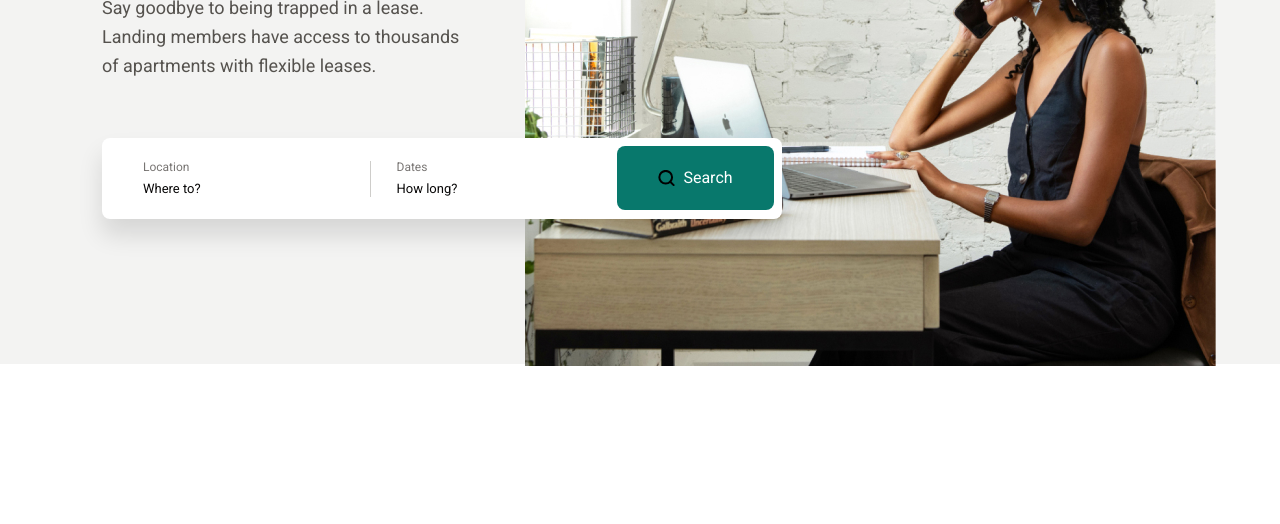
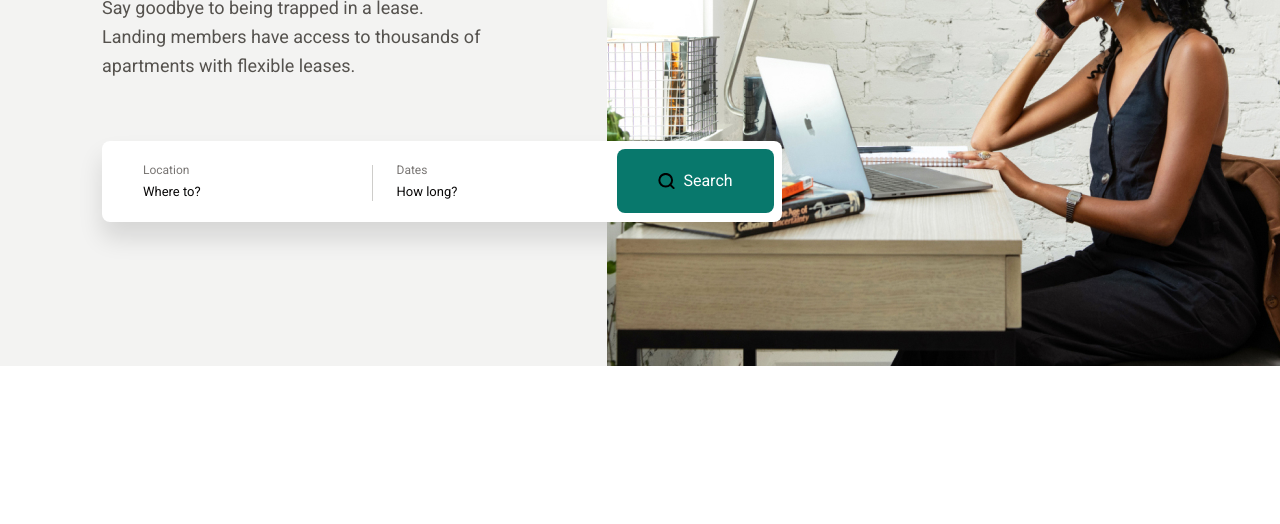
Before and after one commit to UiVGray/tms-hw-6, a plain HTML site: page index.html in a window 1280 px wide. Shown: the part 276-800 px from the top of the page. Drawn offline with Linux system fonts and the light colour scheme.

Commit message:
Change info block & background positioning

```diff
--- a/css/style.css
+++ b/css/style.css
@@ -15,14 +15,16 @@ input, label {
 
 .landing__container {
     position: relative;
+    display: flex;
+    justify-content: space-between;
+    column-gap: 125px;
     max-width: 1440px;
-    height: 640px;
     margin: auto;
     padding: 0 102px;
 }
 
 .landing__heading {
-    max-width: 371px;
+    width: 380px;
     margin-bottom: 8px;
     padding-top: 145px;
     font-size: 48px;
@@ -32,7 +34,7 @@ input, label {
 }
 
 .landing__text {
-    max-width: 365px;
+    width: 380px;
     font-size: 18px;
     font-weight: 400;
     line-height: 29px;
@@ -40,20 +42,15 @@ input, label {
     color: #55524E;
 }
 
-.landing__background {
+.landing__search-bar {
     position: absolute;
-    right: 5%;
-    top: 0px;
-    z-index: 1;
-}
-
-.landing__search-bar {
-    position: relative;
-    top: 9%;
+    top: 65%;
     display: flex;
     justify-content: space-between;
     border-radius: 8px;
-    width: 680px;
+    max-width: 680px;
+    max-height: 82px;
+    width: 100%;
     background: #FFFFFF;
     padding: 8px;
     z-index: 2;
@@ -61,6 +58,7 @@ input, label {
 }
 
 .landing__input-wrapper {
+    position: relative;
     padding: 15px 33px;
 }
 
@@ -91,9 +89,8 @@ label[for="dates"]:before {
     content: '';
     width: 1px;
     height: 36px;
-    top: 23px;
-    left: 268px;
-    gap: 0px;
+    top: 16px;
+    left: 8px;
     opacity: 0px;
     background: #CECDCA;
 }
```
